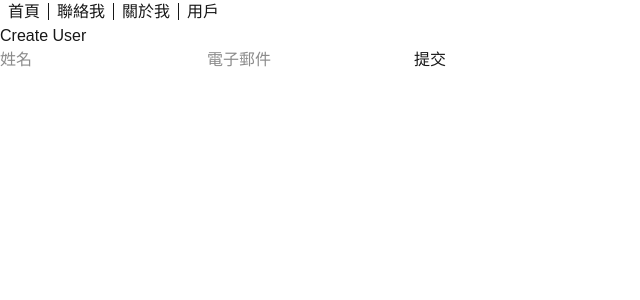
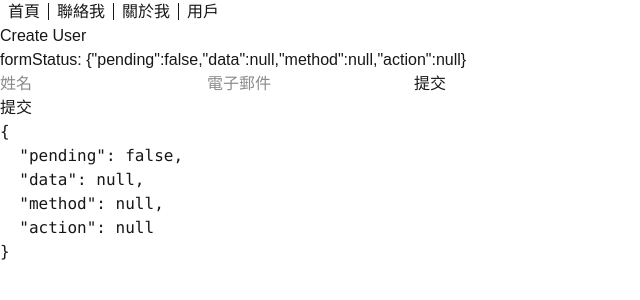
Before and after one commit to relyky/next15lab, a Next.js app: page /users/create in a window 1280 px wide. Shown: the top 300 px of the page, without its empty margins (0-640 px from the left). Built offline with nearby package versions, Linux system fonts and the light colour scheme.

Commit message:
useFormState, useActionState

```diff
--- a/app/users/create/actions.ts
+++ b/app/users/create/actions.ts
@@ -9,7 +9,22 @@ export async function createUser(formData: FormData) {
   console.log(`Creating user: ${name}, ${email}`);
   await delayAsync(2000)
 
+  // 假計運算成功
   // 成功轉向新建的 User。
   const newUserId = 7; // 先假設都是7
   redirect(`/users/${newUserId}`);
 }
+
+export async function createUser2(previousState: any, formData: FormData) {
+  const name = formData.get('name');
+  const email = formData.get('email');
+  console.log(`Creating user: ${name}, ${email}`);
+  await delayAsync(2000)
+
+  // 假計運算成功
+  // 成功轉向新建的 User。
+  return {
+    isSuccess: true,
+    newUserId: 9,
+  }
+}
--- a/app/users/create/page.tsx
+++ b/app/users/create/page.tsx
@@ -1,16 +1,35 @@
 "use client"
+
 import Form from 'next/form'
-import { createUser } from './actions'
-import { useActionState } from 'react'
+import { createUser, createUser2 } from './actions'
+import { useActionState, useEffect } from 'react'
+import { redirect } from 'next/navigation';
+import { useFormStatus } from 'react-dom';
+import SubmitWidget from './submitWidget';
 
 export default function CreateUserPage() {
+  const [state, formAction, isPending] = useActionState(createUser2, null);
+  const formStatus = useFormStatus();
+
+  useEffect(() => {
+    if (isPending === false && state?.isSuccess) {
+      redirect(`/users/${state.newUserId}`);
+    }
+  }, [state, isPending])
+
   return (
     <div>
       <h1>Create User</h1>
-      <Form action={createUser}>
+      {isPending && <p>正在提交...</p>}
+      formStatus: {JSON.stringify(formStatus)}
+
+      <Form action={formAction}>
         <input type="text" name="name" placeholder="姓名" required />
         <input type="email" name="email" placeholder="電子郵件" required />
+
         <button type="submit">提交</button>
+
+        <SubmitWidget />
       </Form>
     </div>
   )
--- /dev/null
+++ b/app/users/create/submitWidget.tsx
@@ -0,0 +1,14 @@
+"use client"
+
+import { useFormStatus } from 'react-dom';
+
+export default function SubmitWidget() {
+  const formStatus = useFormStatus();
+
+  return (
+    <div>
+      <button type="submit" disabled={formStatus.pending}>提交 </button>
+      <pre>{JSON.stringify(formStatus, null, 2)}</pre>
+    </div>
+  )
+}
```
